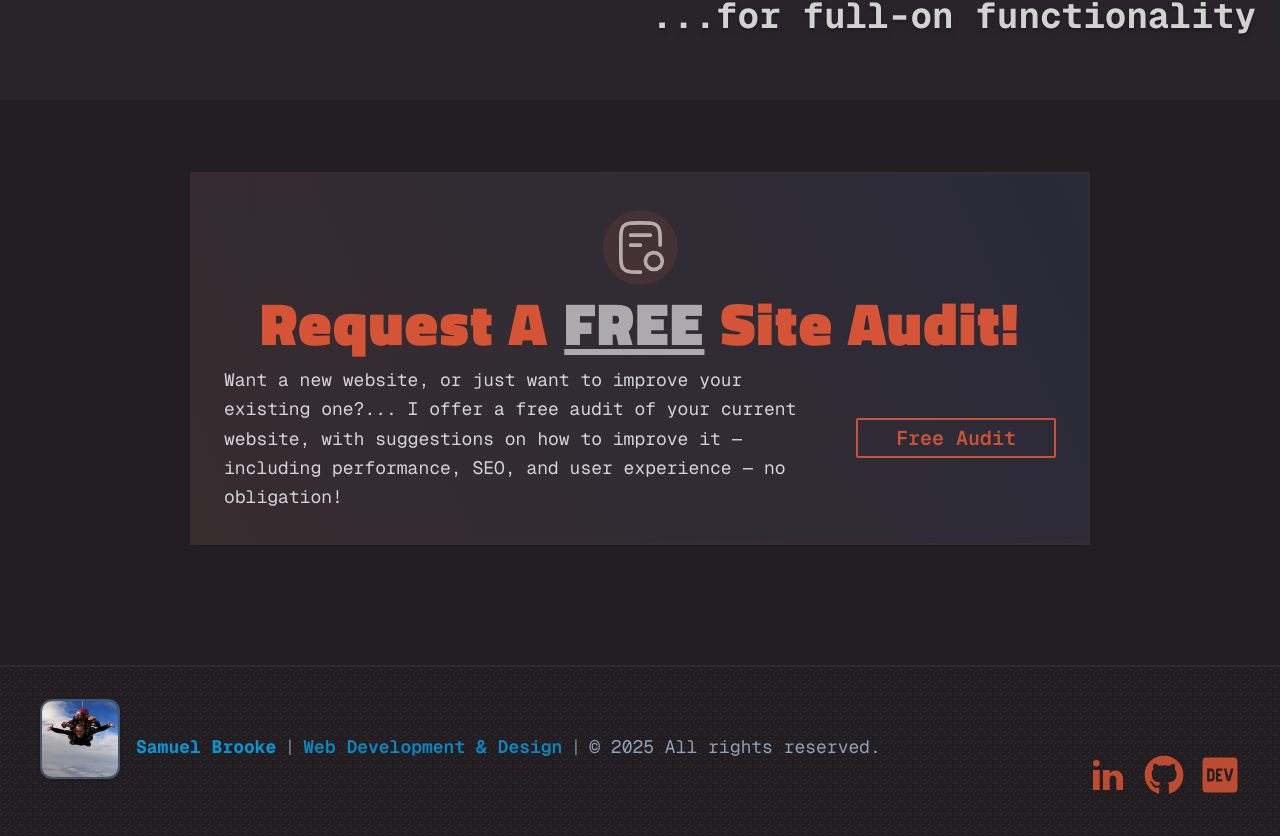
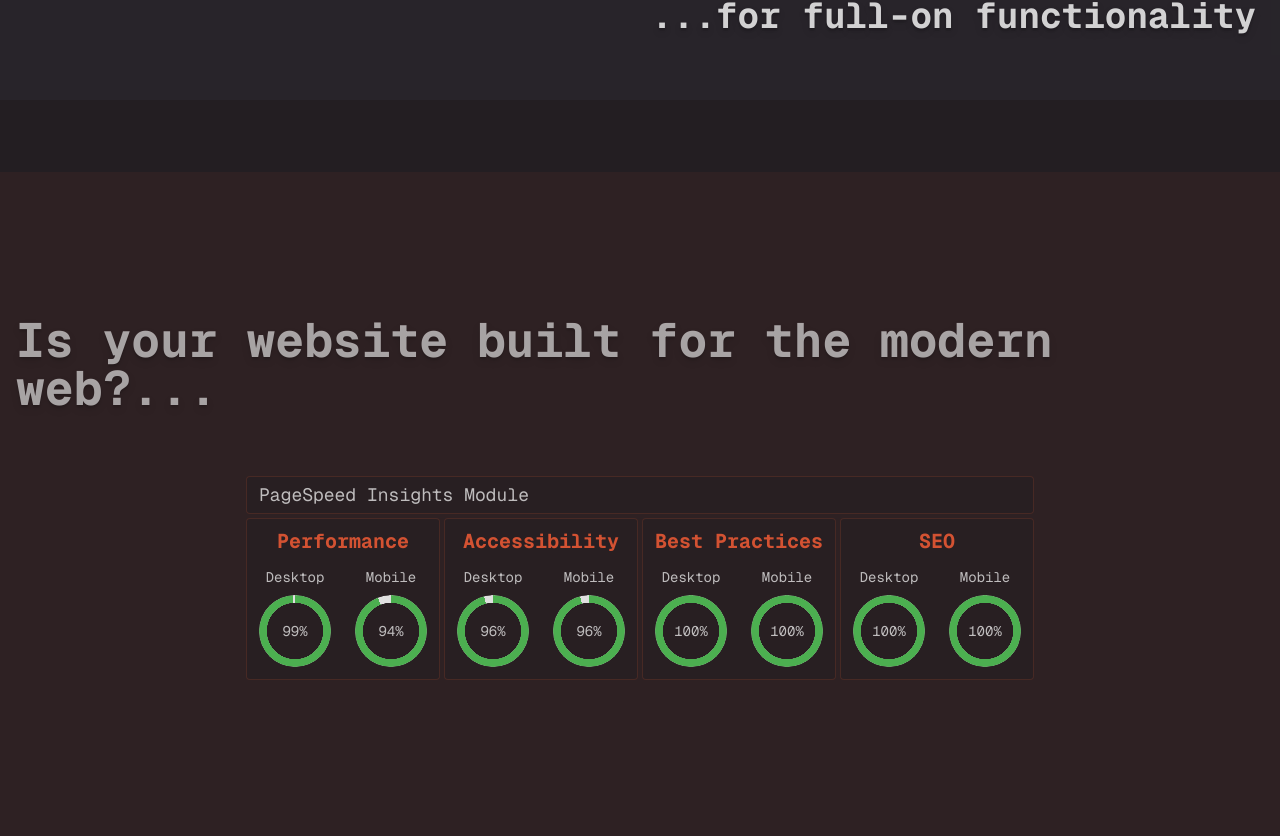
Before and after one commit to Sam010000101/samuelbrooke.com, a Next.js app: page / in a window 1280 px wide. Shown: the part 2740-3576 px from the top of the page. Built offline with nearby package versions, Linux system fonts and the light colour scheme.

Commit message:
New component PageSpeedInsights

```diff
--- /dev/null
+++ b/src/app/components/PageSpeedInsights.module.css
@@ -0,0 +1,73 @@
+.radialProgress {
+  position: relative;
+  display: inline-grid;
+  /* height: var(--size);
+  width: var(--size); */
+
+  height: 4.5rem;
+  width: 4.5rem;
+  place-content: center;
+  border-radius: 50%;
+  background-color: transparent;
+  vertical-align: middle;
+  box-sizing: content-box;
+  --value: 0;
+  --size: 5rem;
+  --thickness: calc(var(--size) / 10);
+  --radialprogress: calc(var(--value) * 1%);
+  transition: --radialprogress 0.3s linear;
+}
+
+.radialProgress::before {
+  content: "";
+  position: absolute;
+  inset: 0;
+  border-radius: inherit;
+  background:
+    radial-gradient(farthest-side, currentColor 98%, #0000) top /
+      var(--thickness) var(--thickness) no-repeat,
+    conic-gradient(currentColor var(--radialprogress), #0000 0);
+  mask: radial-gradient(
+    farthest-side,
+    #0000 calc(100% - var(--thickness)),
+    #000 calc(100% + 0.5px - var(--thickness))
+  );
+  -webkit-mask: radial-gradient(
+    farthest-side,
+    transparent calc(100% - var(--thickness)),
+    black calc(100% + 0.5px - var(--thickness))
+  );
+  /* filter: blur(0.5px); */
+}
+
+.radialProgress::after {
+  content: "";
+  position: absolute;
+  inset: 0;
+  border-radius: inherit;
+  background: conic-gradient(
+    var(--progress-color, #4caf50) var(--radialprogress),
+    var(--background-color, #e0e0e0) 0
+  );
+  mask: radial-gradient(
+    farthest-side,
+    #0000 calc(100% - var(--thickness)),
+    #000 calc(100% + 0.5px - var(--thickness))
+  );
+  -webkit-mask: radial-gradient(
+    farthest-side,
+    transparent calc(100% - var(--thickness)),
+    black calc(100% + 0.5px - var(--thickness))
+  );
+  /* filter: blur(0.5px); */
+  animation: radialProgressAnimation 1s ease-in-out forwards;
+}
+
+@keyframes radialProgressAnimation {
+  0% {
+    --radialprogress: 0%;
+  }
+  100% {
+    --radialprogress: calc(var(--value) * 1%);
+  }
+}
--- /dev/null
+++ b/src/app/components/PageSpeedInsights.tsx
@@ -0,0 +1,152 @@
+"use client";
+import styles from "./PageSpeedInsights.module.css";
+import AnimateInOnScroll from "./AnimateInOnScroll";
+import { useEffect, useState, useRef } from "react";
+const criterion = ["Performance", "Accessibility", "Best Practices", "SEO"];
+
+const desktopTargetValues: number[] = [99, 96, 100, 100];
+const mobileTargetValues: number[] = [94, 96, 100, 100];
+
+export default function PageSpeedInsights() {
+  const [desktopAnimatedValues, setDesktopAnimatedValues] = useState<number[]>([
+    0, 0, 0, 0,
+  ]);
+  const [mobileAnimatedValues, setMobileAnimatedValues] = useState<number[]>([
+    0, 0, 0, 0,
+  ]);
+  const [hasAnimated, setHasAnimated] = useState(false);
+  const sectionRef = useRef<HTMLElement | null>(null);
+
+  useEffect(() => {
+    const duration = 2000; // Animation duration in milliseconds
+    const interval = 50; // Update interval in milliseconds
+
+    const animateValues = (
+      targetValues: number[],
+      setValues: React.Dispatch<React.SetStateAction<number[]>>,
+    ) => {
+      targetValues.forEach((target: number, index: number) => {
+        let current = 0;
+        const step = (target / duration) * interval;
+
+        const intervalId = setInterval(() => {
+          current += step;
+          if (current >= target) {
+            current = target;
+            clearInterval(intervalId);
+          }
+          setValues((prev: number[]) => {
+            const updated = [...prev];
+            updated[index] = Math.round(current);
+            return updated;
+          });
+        }, interval);
+      });
+    };
+
+    const observer = new IntersectionObserver(
+      ([entry]) => {
+        if (entry.isIntersecting && !hasAnimated) {
+          setTimeout(() => {
+            animateValues(desktopTargetValues, setDesktopAnimatedValues);
+            animateValues(mobileTargetValues, setMobileAnimatedValues);
+            setHasAnimated(true);
+          }, 300); // 300ms delay before animation starts
+        }
+      },
+      { threshold: 0.5 },
+    );
+
+    const currentSection = sectionRef.current;
+    if (currentSection) {
+      observer.observe(currentSection);
+    }
+
+    return () => {
+      if (currentSection) {
+        observer.unobserve(currentSection);
+      }
+    };
+  }, [hasAnimated]);
+
+  return (
+    <AnimateInOnScroll
+      animationClasses="animate-in fade-in slide-in-from-bottom"
+      duration="duration-1000"
+      delay="delay-300"
+    >
+      <div className="section wrapper mt-10 py-0 md:bg-primary/5 lg:py-20">
+        <section
+          id="page-speed-insights"
+          className="container mx-auto my-10 grid w-fit grid-cols-1 gap-6 py-6 will-change-transform motion-reduce:transform-none min-[1700px]:grid-cols-[1fr_1fr] sm:h-fit"
+          ref={sectionRef}
+        >
+          <h2
+            id="third-party-integrations"
+            className="self-center p-4 py-6 text-center font-mono text-2xl font-bold text-primary antialiased text-shadow-lg sm:pt-0 sm:pb-0 sm:text-white/60 md:text-left md:text-4xl xl:text-5xl"
+          >
+            Is your website built for the modern web?...
+          </h2>
+          <div className="container mx-auto flex w-fit flex-col items-center gap-1 rounded-sm text-center font-mono text-white/70 sm:py-10">
+            {/* <div className="container mx-auto w-fit rounded-md border-1 border-white/5 bg-black-sabath p-4 text-center font-mono text-white"> */}
+            <div className="flex h-full w-full flex-row items-center rounded-sm border-primary/15 p-1 md:border-1 md:bg-black-sabath/50">
+              <p className="!mb-0 w-fit px-2 text-lg">
+                PageSpeed Insights Module
+              </p>
+            </div>
+            <div className="grid w-fit items-center justify-center gap-1 sm:grid-cols-2 md:py-0 lg:grid-cols-4">
+              {criterion.map((crit, index) => (
+                <div
+                  className="flex flex-col items-center gap-2 rounded-sm border-1 border-primary/15 bg-black-sabath/50 p-1 text-xl lg:p-2"
+                  key={index}
+                >
+                  <p className="font-bold text-primary/80">{crit}</p>
+                  <div className="flex flex-row items-center justify-center gap-2 lg:gap-4">
+                    <div className="flex flex-col items-center gap-2 p-1">
+                      <p className="text-sm text-white/70">Desktop</p>
+                      <div
+                        className={styles.radialProgress}
+                        style={
+                          {
+                            "--value": desktopAnimatedValues[index],
+                            "--progress-color": "#4caf50",
+                            "--background-color": "#e0e0e0",
+                          } as React.CSSProperties
+                        }
+                        aria-valuenow={desktopAnimatedValues[index]}
+                        role="progressbar"
+                      >
+                        <p className="text-sm">
+                          {desktopAnimatedValues[index]}%
+                        </p>
+                      </div>
+                    </div>
+                    <div className="flex flex-col items-center gap-2 p-1">
+                      <p className="text-sm text-white/70">Mobile</p>
+                      <div
+                        className={styles.radialProgress}
+                        style={
+                          {
+                            "--value": mobileAnimatedValues[index],
+                            "--progress-color": "#4caf50",
+                            "--background-color": "#e0e0e0",
+                          } as React.CSSProperties
+                        }
+                        aria-valuenow={mobileAnimatedValues[index]}
+                        role="progressbar"
+                      >
+                        <p className="text-sm">
+                          {mobileAnimatedValues[index]}%
+                        </p>
+                      </div>
+                    </div>
+                  </div>
+                </div>
+              ))}
+            </div>
+          </div>
+        </section>
+      </div>
+    </AnimateInOnScroll>
+  );
+}
--- a/src/app/page.tsx
+++ b/src/app/page.tsx
@@ -8,6 +8,7 @@ import BigFeatureCard from "./components/BigFeatureCard";
 import { ReactIcon, NextIcon, VercelIcon, TypeScriptIcon } from "@/icons";
 import { integrations } from "@/data/integrations";
 import LinksList from "./components/LinksList";
+import PageSpeedInsights from "./components/PageSpeedInsights";
 
 const homepageSchema: WithContext<WebPage> = {
   "@context": "https://schema.org",
@@ -51,12 +52,15 @@ export default function Home() {
         <div className="grid divide-y-4 divide-y-reverse divide-info/5 sm:gap-8 sm:divide-y-0 md:mb-20">
           {/* Frameworks and Libraries Block */}
           <BigFeatureCard features={features} />
+
           {/* 3rd Party Integrations Block */}
           <LinksList
             header="With Third Party Integrations..."
             items={integrations}
             footer="...for full-on functionality"
           />
+          {/* Page Speed Insights Block */}
+          <PageSpeedInsights />
           {/* Free Website Audit Block */}
           <div className="md:py-10">
             <BigFeatureCardBtn />
```
Also changed, not shown: src/app/components/FormWrapper.tsx (added), src/app/components/Strapline.tsx (added), src/pages/api/submitForm.ts (added).
